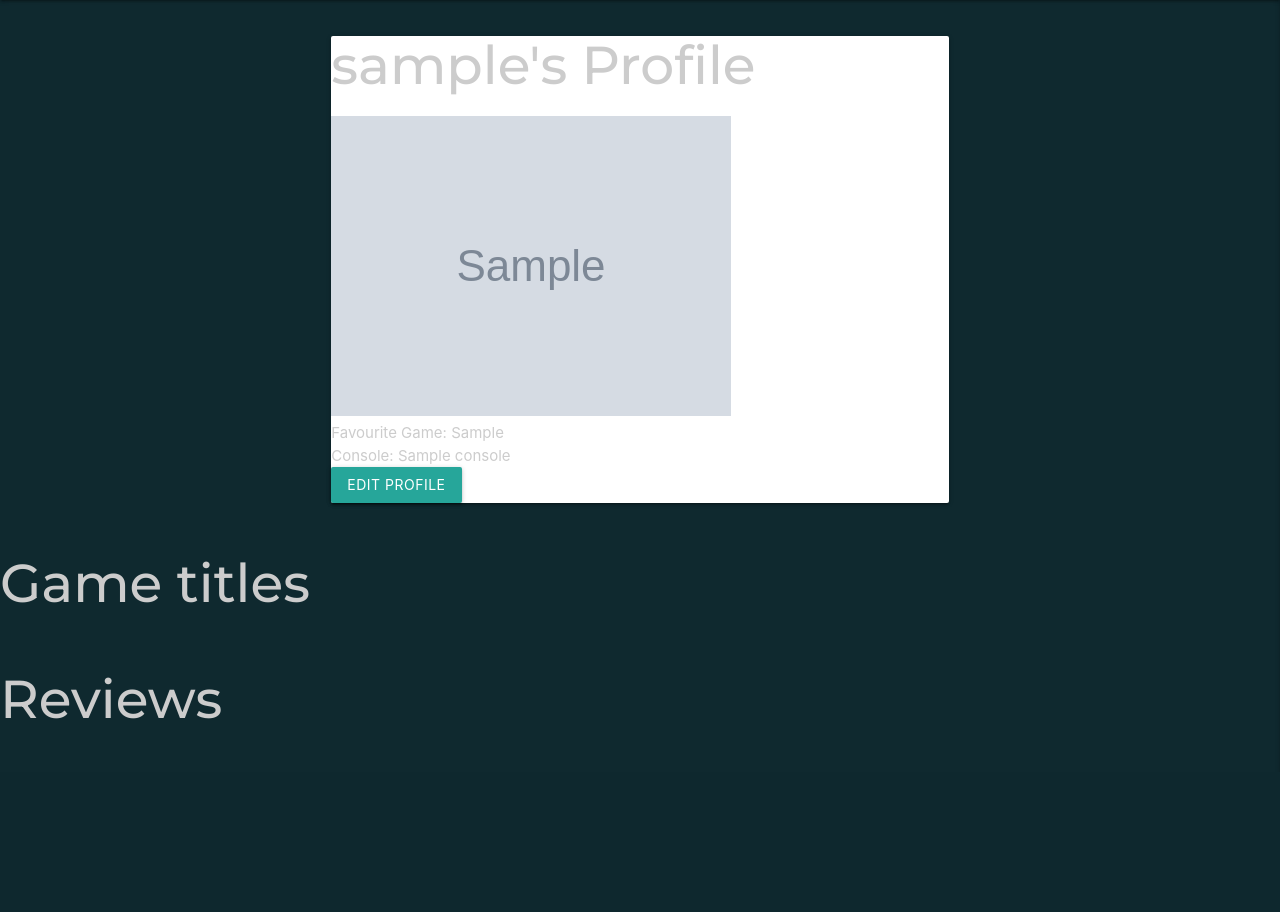
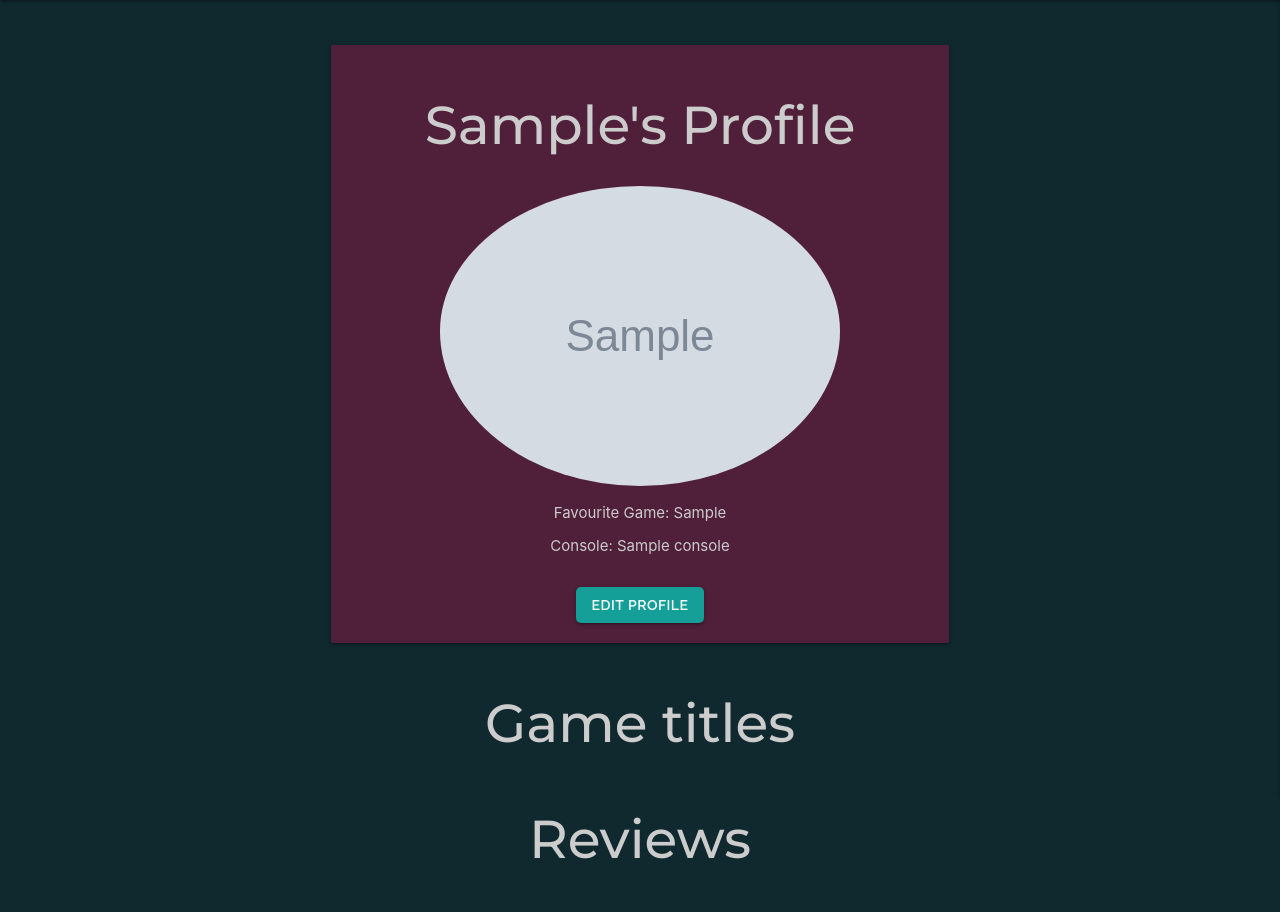
Before and after one commit to MariaLundgren/CO-OP-Game-Review, a Flask app: page /profile in a window 1280 px wide. Shown: the part 64-976 px from the top of the page. Before the commit the page ends 783 px from the top, so only its background shows below. Run offline with Flask 2, Linux system fonts and the light colour scheme; the visitor is signed in with stand-in values (Sample User, id 1); grey boxes marked "Sample" are stand-in pictures; a database or web service that is not in the repository returns one stand-in record (values such as "Sample title"); some libraries are stand-ins or nearby versions.

Commit message:
Added styling to profile template

```diff
--- a/static/css/style.css
+++ b/static/css/style.css
@@ -92,3 +92,31 @@ input {
 .register-card {
     background-color: #501f3a;
 }
+
+/* profile */
+
+.profile-card {
+    margin-top: 3rem;
+    padding-top: 1rem;
+    background-color: #501f3a;
+}
+
+.profile-card img, p {
+    padding-top: 10px;
+}
+
+.profile-card img {
+    border-radius: 50%;
+}
+
+.profile-card h2 {
+    text-transform: capitalize;
+}
+
+.edit-button {
+    margin: 30px 0 20px 0;
+}
+
+.review-card {
+    background-color: #501f3a;
+}
--- a/templates/profile.html
+++ b/templates/profile.html
@@ -3,63 +3,67 @@
 
     <div class="row">
         <div class="col s12 m6 offset-m3">
-            <div class="card">
+            <div class="card center-align profile-card">
                 <h2>{{ username.username }}'s Profile</h2>
                 <img src="{{ username.profile_image_url }}">
                 <p>Favourite Game: {{ username.favourite_game }}</p>
                 <p>Console: {{ username.console }}</p>
 
-                <a href="{{ url_for('edit_profile') }}" class="btn" >Edit Profile</a>
+                <a href="{{ url_for('edit_profile') }}" class="btn green-button edit-button" >Edit Profile</a>
             </div>
         </div>
     </div>
 
-    <h2>Game titles</h2>
+    <h2 class="center-align">Game titles</h2>
     <!-- Game titles added by user-->
-    {% for title in titles %}
     <div class="row">
         <div class="col s12 m6 offset-m3">
+            {% for title in titles %}
             {% if session.user|lower == title.created_by|lower %}
-            <div class="card">
-                <div class="card-image">
-                    <img src="{{ title.image_url }}">
-                </div>
+            <div class="card horizontal title-card hoverable">
+                    <img class="card-image title-image" src="{{ title.image_url }}">
                 <div class="card-content">
                     <span class="card-title">{{ title.title_name }}</span>
-                    <p>{{ title.description }}</p>
                     <p>{{ title.title_rating }}</p>
-                    {% for console in title.consoles %}
-                        <p>{{ console }}</p>
-                    {% endfor %}
-                    {% for local_online in title.local_or_online %}
-                        <p>{{ local_online }}</p>
-                    {% endfor %}
+                    <div>
+                        <p class="inline-elements">Consoles:</p>
+                        {% for console in title.consoles %}
+                            <p class="inline-elements">{{ console }}</p>
+                        {% endfor %}
+                    </div>
+                    <div>
+                        <p class="inline-elements">Co-op type:</p>
+                        {% for local_online in title.local_or_online %}
+                            <p class="inline-elements">{{ local_online }}</p>
+                        {% endfor %}
+                    </div>
                 </div>
-                <a href="{{ url_for('edit_game_title', title_id=title._id)}}" class="btn" >Edit</a>
-                <a href="{{ url_for('delete_game_title', title_id=title._id) }}" class="btn" >Delete</a>
+                    <a href="{{ url_for('edit_game_title', title_id=title._id)}}" class="btn green-button" >Edit</a>
+                    <a href="{{ url_for('delete_game_title', title_id=title._id) }}" class="btn pink-button" >Delete</a>
             </div>
             {% endif %}
+            {% endfor %}
         </div>
     </div>
-    {% endfor %}
 
-    <h2>Reviews</h2>
+    <h2 class="center-align">Reviews</h2>
     <!-- Reviews added by user-->
-    {% for review in reviews %}
     <div class="row">
         <div class="col s12 m6 offset-m3">
+            {% for review in reviews %}
             {% if session.user|lower == review.created_by|lower %}
-                    <div class="card">
+                    <div class="card review-card">
                         <div class="card-content">
-                            <p>{{ review.review }}</p>
-                            <p>{{ review.rating }}</p>
+                            <p>Review: {{ review.review }}</p>
+                            <p>Rating: {{ review.rating }}</p>
+                            <p>Created by: {{ review.created_by }}</p>
                         </div>
-                        <a href="{{ url_for('edit_review', review_id=review._id) }}" class="btn" >Edit</a>
-                        <a href="{{ url_for('delete_review', review_id=review._id) }}" class="btn" >Delete</a>
+                        <a href="{{ url_for('edit_review', review_id=review._id) }}" class="btn green-button" >Edit</a>
+                        <a href="{{ url_for('delete_review', review_id=review._id) }}" class="btn pink-button">Delete</a>
                     </div>
             {% endif %}
+            {% endfor %}
         </div>
     </div>
-    {% endfor %}
 
 {% endblock %}
```
